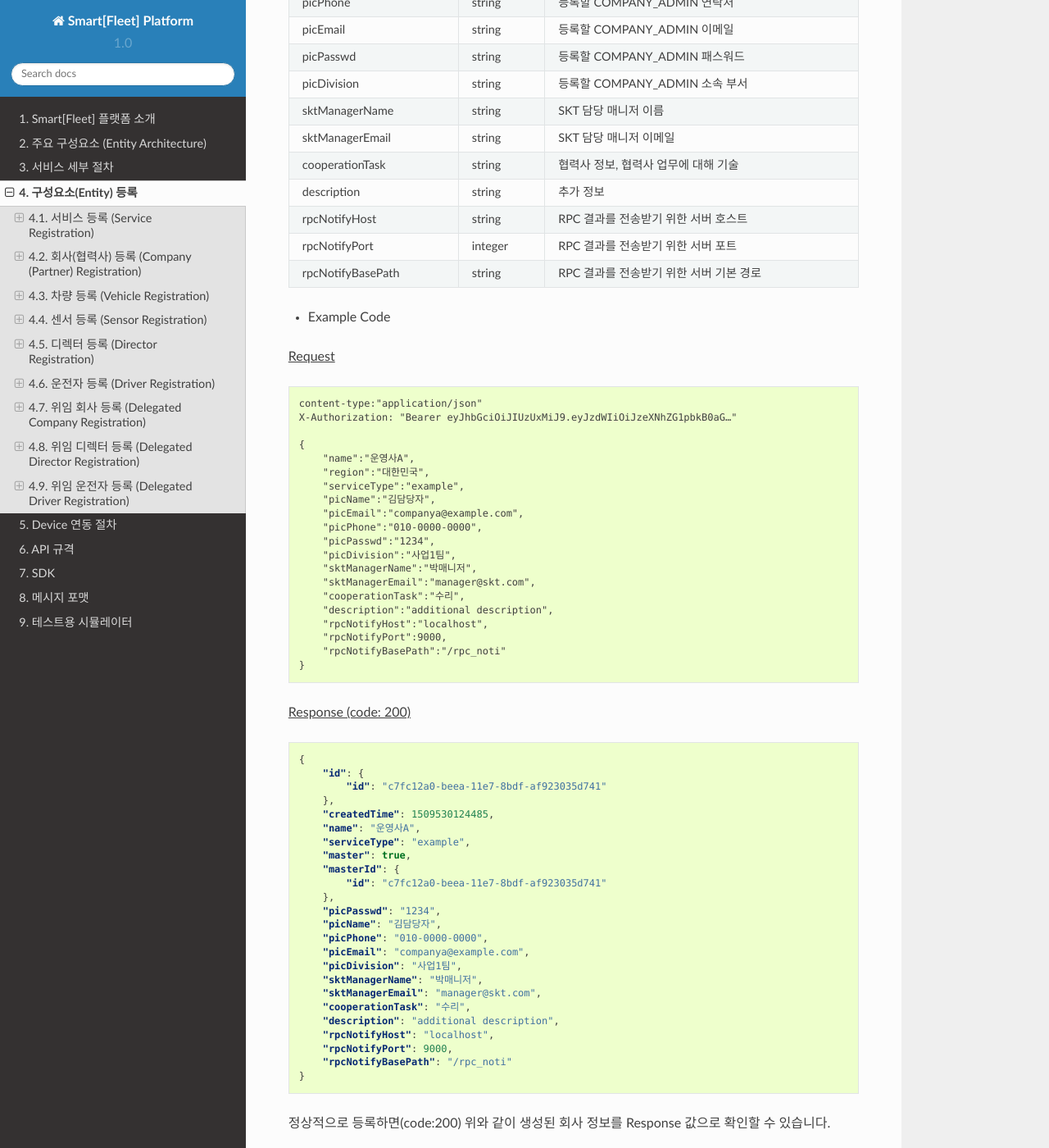
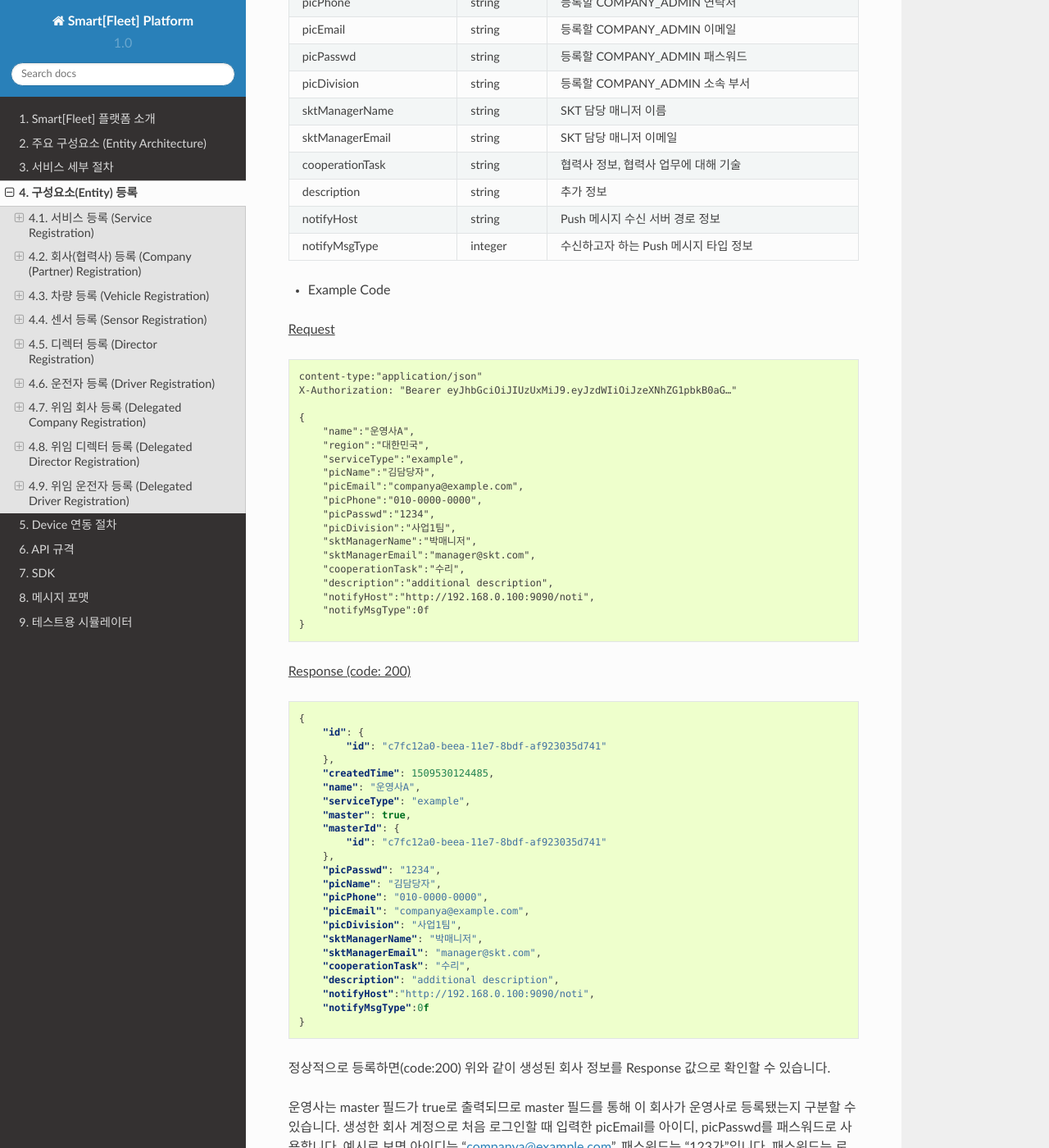
Before and after one commit to skt-smartfleet/web_document, a Sphinx documentation site: the page built from source/entity.rst, in a window 1280 px wide and 1400 px high, scrolled down 3551 px. Shown: the whole window at 82% size. Built offline with Sphinx 7.4.7 and the Read the Docs theme 2.0.0, drawn with Linux system fonts in a browser that asks for light colours.

Commit message:
modify company entity information

```diff
--- a/source/entity.rst
+++ b/source/entity.rst
@@ -183,11 +183,9 @@
 +-------------------+---------+-----------------------------------------+
 | description       | string  | 추가 정보                               |
 +-------------------+---------+-----------------------------------------+
-| rpcNotifyHost     | string  | RPC 결과를 전송받기 위한 서버 호스트    |
-+-------------------+---------+-----------------------------------------+
-| rpcNotifyPort     | integer | RPC 결과를 전송받기 위한 서버 포트      |
-+-------------------+---------+-----------------------------------------+
-| rpcNotifyBasePath | string  | RPC 결과를 전송받기 위한 서버 기본 경로 |
+| notifyHost        | string  | Push 메시지 수신 서버 경로 정보         |
++-------------------+---------+-----------------------------------------+
+| notifyMsgType     | integer | 수신하고자 하는 Push 메시지 타입 정보   |
 +-------------------+---------+-----------------------------------------+
 
 - Example Code
@@ -212,9 +210,8 @@
         "sktManagerEmail":"manager@skt.com",
         "cooperationTask":"수리",
         "description":"additional description",
-        "rpcNotifyHost":"localhost",
-        "rpcNotifyPort":9000,
-        "rpcNotifyBasePath":"/rpc_noti"
+        "notifyHost":"http://192.168.0.100:9090/noti",
+        "notifyMsgType":0f
     }
 
 :underline:`Response (code: 200)`
@@ -241,9 +238,8 @@
         "sktManagerEmail": "manager@skt.com",
         "cooperationTask": "수리",
         "description": "additional description",
-        "rpcNotifyHost": "localhost",
-        "rpcNotifyPort": 9000,
-        "rpcNotifyBasePath": "/rpc_noti"
+        "notifyHost":"http://192.168.0.100:9090/noti",
+        "notifyMsgType":0f
     }
 
 .. rst-class:: text-align-justify
```
